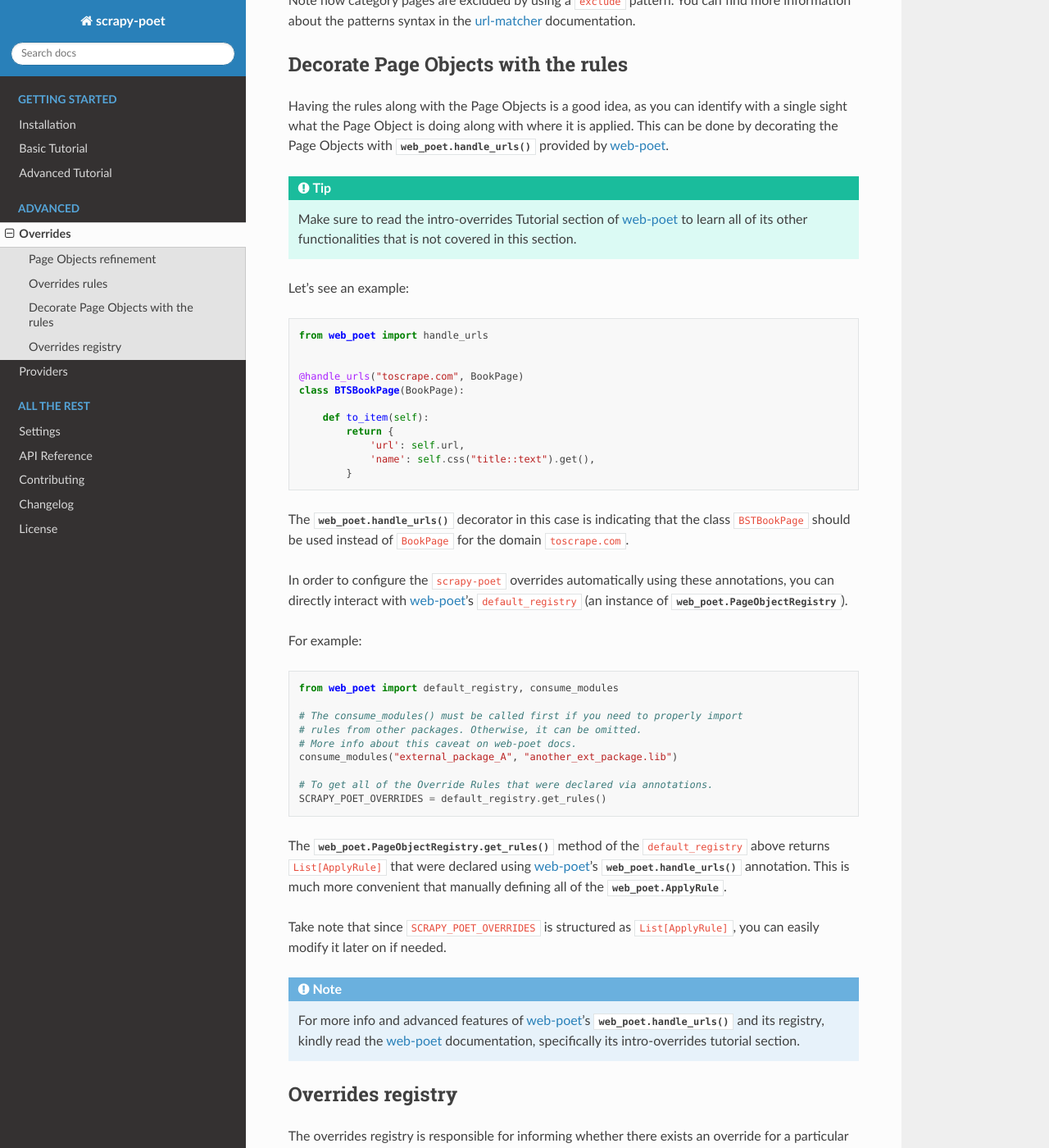
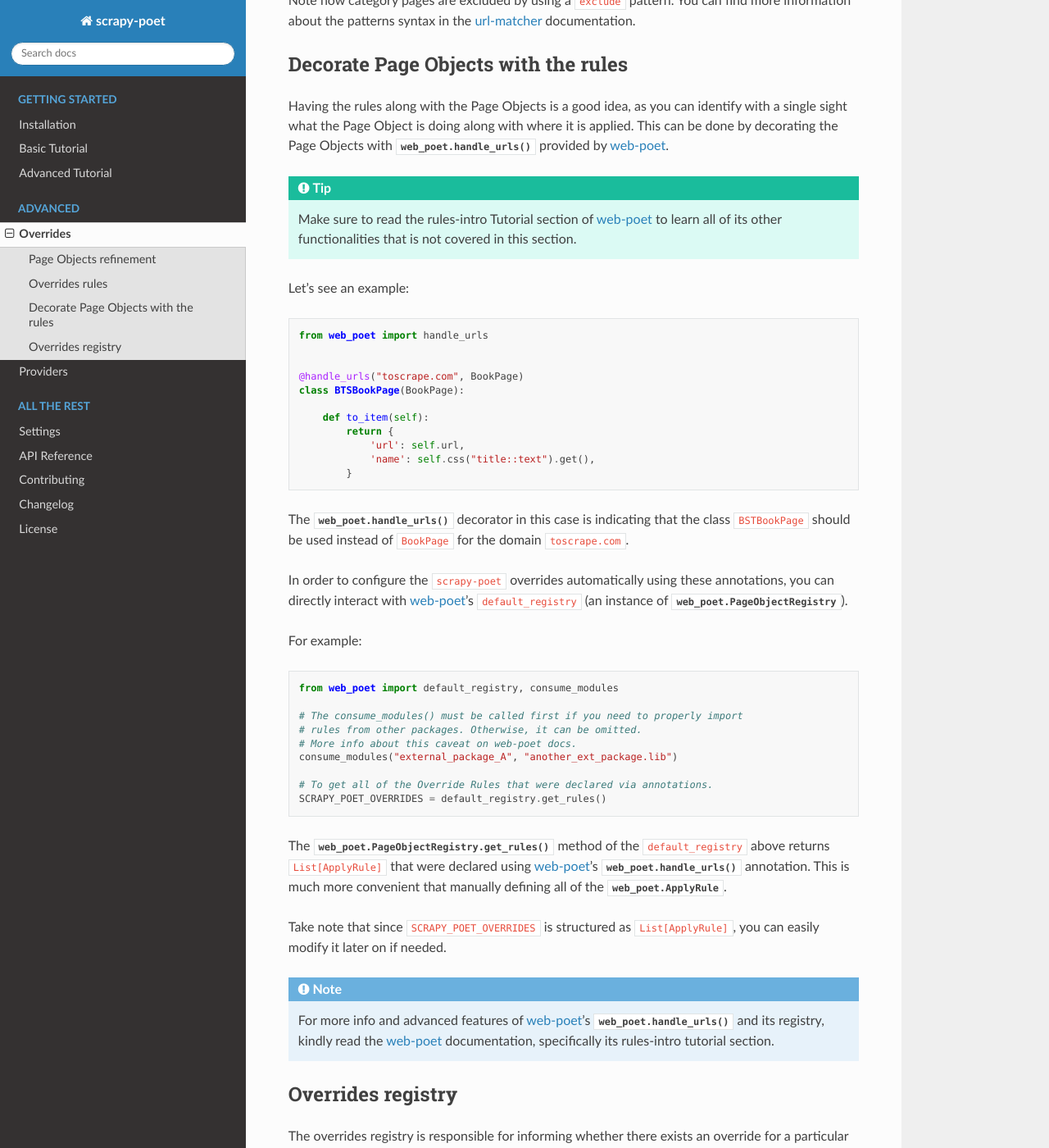
Before and after one commit to scrapinghub/scrapy-poet, a Sphinx documentation site: the page built from docs/overrides.rst, in a window 1280 px wide and 1400 px high, scrolled down 2199 px. Shown: the whole window at 82% size. Built offline with Sphinx 7.4.7 and the Read the Docs theme 2.0.0, drawn with Linux system fonts in a browser that asks for light colours.

```diff
--- a/docs/intro/basic-tutorial.rst
+++ b/docs/intro/basic-tutorial.rst
@@ -512,7 +512,7 @@ For more info on this, you can refer to these docs:
     * ``scrapy-poet``'s :ref:`overrides` Tutorial section.
     * External `web-poet`_ docs.
 
-        * Specifically, the :external:ref:`intro-overrides` Tutorial section.
+        * Specifically, the :external:ref:`rules-intro` Tutorial section.
 
 Next steps
 ==========
--- a/docs/overrides.rst
+++ b/docs/overrides.rst
@@ -129,7 +129,7 @@ along with where it is applied. This can be done by decorating the
 Page Objects with :py:func:`web_poet.handle_urls` provided by `web-poet`_.
 
 .. tip::
-    Make sure to read the :external:ref:`intro-overrides` Tutorial section of
+    Make sure to read the :external:ref:`rules-intro` Tutorial section of
     `web-poet`_ to learn all of its other functionalities that is not covered
     in this section.
 
@@ -183,7 +183,7 @@ Take note that since ``SCRAPY_POET_OVERRIDES`` is structured as
 
     For more info and advanced features of `web-poet`_'s :py:func:`web_poet.handle_urls`
     and its registry, kindly read the `web-poet <https://web-poet.readthedocs.io>`_
-    documentation, specifically its :external:ref:`intro-overrides` tutorial
+    documentation, specifically its :external:ref:`rules-intro` tutorial
     section.
 
 
```
Also changed, not shown: 1 other file.
